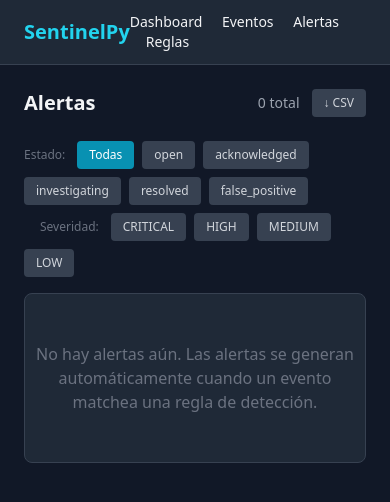
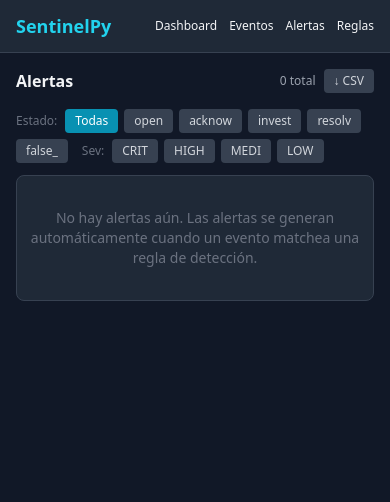
Before and after one commit to Dennis-9430/SentinelPy, a FastAPI app: page /alerts in a window 390 px wide. Shown: the top 502 px of the page. Run offline with FastAPI, Linux system fonts and the light colour scheme; data that the repository does not hold is empty; some libraries are stand-ins or nearby versions.

Commit message:
style: navbar centrado, dashboard compacto, tablas responsivas y modernas

```diff
--- a/backend/app/templates/alerts.html
+++ b/backend/app/templates/alerts.html
@@ -1,39 +1,39 @@
 {# Página de alertas con paginación, filtros y cambio de estado.
-   Extiende base.html. #}
+   Extiende base.html. Diseño compacto y responsive. #}
 {% extends "base.html" %}
 {% block title %}Alertas{% endblock %}
 
 {% block content %}
-<div class="flex items-center justify-between mb-6">
-    <h2 class="text-xl font-semibold">Alertas</h2>
-    <div class="flex gap-3 items-center">
-        <span class="text-sm text-gray-400">{{ total_alertas }} total</span>
+<div class="flex items-center justify-between mb-4">
+    <h2 class="text-base sm:text-lg font-semibold">Alertas</h2>
+    <div class="flex gap-2 sm:gap-3 items-center">
+        <span class="text-xs sm:text-sm text-gray-400">{{ total_alertas }} total</span>
         <a href="/api/alerts/exportar{% if estado_seleccionado %}?estado={{ estado_seleccionado }}{% endif %}{% if severidad_seleccionada %}{% if estado_seleccionado %}&{% else %}?{% endif %}severidad={{ severidad_seleccionada }}{% endif %}"
-           class="px-3 py-1.5 rounded text-xs bg-gray-700 text-gray-300 hover:bg-gray-600">
+           class="px-2.5 py-1 rounded text-xs bg-gray-700 text-gray-300 hover:bg-gray-600 transition-colors">
             ↓ CSV
         </a>
     </div>
 </div>
 
 {# ── Filtros ──────────────────────────────────────────────────────────── #}
-<div class="flex gap-2 mb-4 flex-wrap">
-    <span class="text-xs text-gray-500 self-center mr-1">Estado:</span>
+<div class="flex gap-1.5 mb-3 sm:mb-4 flex-wrap items-center">
+    <span class="text-xs text-gray-500 mr-0.5">Estado:</span>
     <a href="/alerts"
-       class="px-3 py-1.5 rounded text-xs {% if not estado_seleccionado %}bg-cyan-600 text-white{% else %}bg-gray-700 text-gray-300 hover:bg-gray-600{% endif %}">
+       class="px-2.5 py-1 rounded text-xs {% if not estado_seleccionado %}bg-cyan-600 text-white{% else %}bg-gray-700 text-gray-300 hover:bg-gray-600{% endif %} transition-colors">
         Todas
     </a>
     {% for e in ['open', 'acknowledged', 'investigating', 'resolved', 'false_positive'] %}
     <a href="/alerts?estado={{ e }}{% if severidad_seleccionada %}&severidad={{ severidad_seleccionada }}{% endif %}"
-       class="px-3 py-1.5 rounded text-xs {% if estado_seleccionado == e %}bg-cyan-600 text-white{% else %}bg-gray-700 text-gray-300 hover:bg-gray-600{% endif %}">
-        {{ e }}
+       class="px-2.5 py-1 rounded text-xs {% if estado_seleccionado == e %}bg-cyan-600 text-white{% else %}bg-gray-700 text-gray-300 hover:bg-gray-600{% endif %} transition-colors">
+        {{ e[:6] }}
     </a>
     {% endfor %}
 
-    <span class="text-xs text-gray-500 self-center ml-4 mr-1">Severidad:</span>
+    <span class="text-xs text-gray-500 ml-2 mr-0.5">Sev:</span>
     {% for s in ['critical', 'high', 'medium', 'low'] %}
     <a href="/alerts?severidad={{ s }}{% if estado_seleccionado %}&estado={{ estado_seleccionado }}{% endif %}"
-       class="px-3 py-1.5 rounded text-xs {% if severidad_seleccionada == s %}bg-cyan-600 text-white{% else %}bg-gray-700 text-gray-300 hover:bg-gray-600{% endif %}">
-        {{ s|upper }}
+       class="px-2.5 py-1 rounded text-xs {% if severidad_seleccionada == s %}bg-cyan-600 text-white{% else %}bg-gray-700 text-gray-300 hover:bg-gray-600{% endif %} transition-colors">
+        {{ s[:4]|upper }}
     </a>
     {% endfor %}
 </div>
@@ -42,74 +42,74 @@
 <div class="bg-gray-800 rounded-lg border border-gray-700 overflow-hidden">
     {% if alertas %}
     <div class="overflow-x-auto">
-        <table class="w-full text-sm">
+        <table class="w-full text-xs sm:text-sm">
             <thead>
                 <tr class="text-gray-400 border-b border-gray-700 bg-gray-800/50">
-                    <th class="text-left py-3 px-4">Título</th>
-                    <th class="text-left py-3 px-4">Severidad</th>
-                    <th class="text-left py-3 px-4">Estado</th>
-                    <th class="text-left py-3 px-4">Eventos</th>
-                    <th class="text-left py-3 px-4">Creada</th>
-                    <th class="text-left py-3 px-4">Resuelta</th>
-                    <th class="text-left py-3 px-4">Acción</th>
+                    <th class="text-left py-2 px-2 sm:px-3">Título</th>
+                    <th class="text-left py-2 px-2 sm:px-3">Sev</th>
+                    <th class="text-left py-2 px-2 sm:px-3">Estado</th>
+                    <th class="text-center py-2 px-2 sm:px-3">#</th>
+                    <th class="hidden sm:table-cell text-left py-2 px-2 sm:px-3">Creada</th>
+                    <th class="hidden md:table-cell text-left py-2 px-2 sm:px-3">Resuelta</th>
+                    <th class="text-left py-2 px-2 sm:px-3">Acción</th>
                 </tr>
             </thead>
             <tbody>
                 {% for a in alertas %}
-                <tr class="border-b border-gray-700/50 hover:bg-gray-700/30">
-                    <td class="py-2.5 px-4">
-                        <div class="text-gray-200 font-medium">{{ a.title }}</div>
+                <tr class="border-b border-gray-700/50 hover:bg-gray-700/30 transition-colors">
+                    <td class="py-1.5 sm:py-2 px-2 sm:px-3">
+                        <div class="text-gray-200 font-medium text-xs sm:text-sm">{{ a.title[:40] }}{% if a.title|length > 40 %}…{% endif %}</div>
                         {% if a.description %}
-                        <div class="text-xs text-gray-500 truncate max-w-xs" title="{{ a.description }}">
-                            {{ a.description[:80] }}{% if a.description|length > 80 %}…{% endif %}
+                        <div class="text-xs text-gray-500 truncate max-w-[120px] sm:max-w-xs" title="{{ a.description }}">
+                            {{ a.description[:50] }}{% if a.description|length > 50 %}…{% endif %}
                         </div>
                         {% endif %}
                     </td>
-                    <td class="py-2.5 px-4">
+                    <td class="py-1.5 sm:py-2 px-2 sm:px-3">
                         {% set sev = a.severity|lower %}
                         {% if sev == 'critical' %}
-                            <span class="px-2 py-0.5 rounded text-xs bg-red-900/50 text-red-400">CRITICAL</span>
+                            <span class="px-1.5 py-0.5 rounded text-xs bg-red-900/50 text-red-400">CRIT</span>
                         {% elif sev == 'high' %}
-                            <span class="px-2 py-0.5 rounded text-xs bg-orange-900/50 text-orange-400">HIGH</span>
+                            <span class="px-1.5 py-0.5 rounded text-xs bg-orange-900/50 text-orange-400">HIGH</span>
                         {% elif sev == 'medium' %}
-                            <span class="px-2 py-0.5 rounded text-xs bg-yellow-900/50 text-yellow-400">MEDIUM</span>
+                            <span class="px-1.5 py-0.5 rounded text-xs bg-yellow-900/50 text-yellow-400">MED</span>
                         {% else %}
-                            <span class="px-2 py-0.5 rounded text-xs bg-blue-900/50 text-blue-400">LOW</span>
+                            <span class="px-1.5 py-0.5 rounded text-xs bg-blue-900/50 text-blue-400">LOW</span>
                         {% endif %}
                     </td>
-                    <td class="py-2.5 px-4">
+                    <td class="py-1.5 sm:py-2 px-2 sm:px-3">
                         {% set st = a.status %}
                         {% if st == 'open' %}
-                            <span class="px-2 py-0.5 rounded text-xs bg-red-900/50 text-red-400">open</span>
+                            <span class="px-1.5 py-0.5 rounded text-xs bg-red-900/50 text-red-400">open</span>
                         {% elif st == 'acknowledged' %}
-                            <span class="px-2 py-0.5 rounded text-xs bg-yellow-900/50 text-yellow-400">ack</span>
+                            <span class="px-1.5 py-0.5 rounded text-xs bg-yellow-900/50 text-yellow-400">ack</span>
                         {% elif st == 'investigating' %}
-                            <span class="px-2 py-0.5 rounded text-xs bg-blue-900/50 text-blue-400">investigating</span>
+                            <span class="px-1.5 py-0.5 rounded text-xs bg-blue-900/50 text-blue-400">inv</span>
                         {% elif st == 'resolved' %}
-                            <span class="px-2 py-0.5 rounded text-xs bg-green-900/50 text-green-400">resolved</span>
+                            <span class="px-1.5 py-0.5 rounded text-xs bg-green-900/50 text-green-400">done</span>
                         {% elif st == 'false_positive' %}
-                            <span class="px-2 py-0.5 rounded text-xs bg-gray-700 text-gray-400">false positive</span>
+                            <span class="px-1.5 py-0.5 rounded text-xs bg-gray-700 text-gray-400">FP</span>
                         {% endif %}
                     </td>
-                    <td class="py-2.5 px-4 text-gray-400 text-center">{{ a.event_count }}</td>
-                    <td class="py-2.5 px-4 text-gray-400 text-xs whitespace-nowrap font-mono">
+                    <td class="py-1.5 sm:py-2 px-2 sm:px-3 text-gray-400 text-center">{{ a.event_count }}</td>
+                    <td class="hidden sm:table-cell py-1.5 sm:py-2 px-2 sm:px-3 text-gray-400 text-xs font-mono">
                         {{ a.created_at.strftime('%d/%m %H:%M') if a.created_at else '-' }}
                     </td>
-                    <td class="py-2.5 px-4 text-gray-400 text-xs whitespace-nowrap font-mono">
+                    <td class="hidden md:table-cell py-1.5 sm:py-2 px-2 sm:px-3 text-gray-400 text-xs font-mono">
                         {{ a.resolved_at.strftime('%d/%m %H:%M') if a.resolved_at else '-' }}
                     </td>
-                    <td class="py-2.5 px-4">
+                    <td class="py-1.5 sm:py-2 px-2 sm:px-3">
                         {% if a.status not in ('resolved', 'false_positive') %}
                         <form action="/alerts/{{ a.id }}/estado" method="post" class="flex gap-1">
                             <select name="estado"
-                                    class="bg-gray-700 text-xs text-gray-300 rounded px-1.5 py-1 border border-gray-600">
+                                    class="bg-gray-700 text-xs text-gray-300 rounded px-1 py-0.5 border border-gray-600 w-16 sm:w-auto">
                                 <option value="acknowledged" {% if a.status == 'acknowledged' %}selected{% endif %}>Ack</option>
-                                <option value="investigating" {% if a.status == 'investigating' %}selected{% endif %}>Investigar</option>
-                                <option value="resolved">Resolver</option>
-                                <option value="false_positive">Falso +</option>
+                                <option value="investigating" {% if a.status == 'investigating' %}selected{% endif %}>Inv</option>
+                                <option value="resolved">Res</option>
+                                <option value="false_positive">FP</option>
                             </select>
                             <button type="submit"
-                                    class="px-2 py-1 rounded text-xs bg-gray-700 text-gray-300 hover:bg-gray-600">
+                                    class="px-1.5 py-0.5 rounded text-xs bg-gray-700 text-gray-300 hover:bg-gray-600 transition-colors">
                                 OK
                             </button>
                         </form>
@@ -125,21 +125,21 @@
 
     {# ── Paginación ───────────────────────────────────────────────────── #}
     {% if total_paginas > 1 %}
-    <div class="flex items-center justify-between px-4 py-3 border-t border-gray-700">
-        <span class="text-sm text-gray-400">
-            Página {{ pagina_actual }} de {{ total_paginas }}
+    <div class="flex items-center justify-between px-3 sm:px-4 py-2.5 border-t border-gray-700">
+        <span class="text-xs text-gray-400">
+            Pág {{ pagina_actual }}/{{ total_paginas }}
         </span>
-        <div class="flex gap-2">
+        <div class="flex gap-1.5">
             {% if pagina_actual > 1 %}
             <a href="/alerts?pagina={{ pagina_actual - 1 }}{% if estado_seleccionado %}&estado={{ estado_seleccionado }}{% endif %}{% if severidad_seleccionada %}&severidad={{ severidad_seleccionada }}{% endif %}"
-               class="px-3 py-1.5 rounded text-xs bg-gray-700 text-gray-300 hover:bg-gray-600">
-                ← Anterior
+               class="px-2.5 py-1 rounded text-xs bg-gray-700 text-gray-300 hover:bg-gray-600 transition-colors">
+                ← Ant
             </a>
             {% endif %}
             {% if pagina_actual < total_paginas %}
             <a href="/alerts?pagina={{ pagina_actual + 1 }}{% if estado_seleccionado %}&estado={{ estado_seleccionado }}{% endif %}{% if severidad_seleccionada %}&severidad={{ severidad_seleccionada }}{% endif %}"
-               class="px-3 py-1.5 rounded text-xs bg-gray-700 text-gray-300 hover:bg-gray-600">
-                Siguiente →
+               class="px-2.5 py-1 rounded text-xs bg-gray-700 text-gray-300 hover:bg-gray-600 transition-colors">
+                Sig →
             </a>
             {% endif %}
         </div>
@@ -147,7 +147,7 @@
     {% endif %}
 
     {% else %}
-    <p class="text-gray-500 text-center py-12">
+    <p class="text-gray-500 text-center py-8 sm:py-10 text-sm">
         No hay alertas aún. Las alertas se generan automáticamente cuando un evento
         matchea una regla de detección.
     </p>
--- a/backend/app/templates/base.html
+++ b/backend/app/templates/base.html
@@ -13,24 +13,23 @@
     <script src="https://cdn.jsdelivr.net/npm/chart.js@4.4.7/dist/chart.umd.min.js"></script>
 </head>
 <body class="bg-gray-900 text-gray-100 min-h-screen">
-    {# ── Barra de navegación superior ─────────────────────────────────── #}
-    <nav class="bg-gray-800 border-b border-gray-700 px-6 py-3">
-        <div class="flex items-center justify-between">
+    {# ── Barra de navegación superior centrada ─────────────────────────── #}
+    <nav class="bg-gray-800 border-b border-gray-700">
+        <div class="max-w-7xl mx-auto px-4 sm:px-6 py-3 flex items-center justify-between">
             {# Logo/nombre de la app #}
-            <h1 class="text-xl font-bold text-cyan-400">{{ app_name }}</h1>
+            <h1 class="text-lg sm:text-xl font-bold text-cyan-400">{{ app_name }}</h1>
             {# Navegación principal — cada link lleva a una sección #}
-            <div class="space-x-4 text-sm">
-                <a href="/" class="hover:text-cyan-400">Dashboard</a>
-                <a href="/events" class="hover:text-cyan-400">Eventos</a>
-                <a href="/alerts" class="hover:text-cyan-400">Alertas</a>
-                <a href="/rules" class="hover:text-cyan-400">Reglas</a>
+            <div class="flex gap-3 sm:gap-5 text-xs sm:text-sm">
+                <a href="/" class="hover:text-cyan-400 transition-colors">Dashboard</a>
+                <a href="/events" class="hover:text-cyan-400 transition-colors">Eventos</a>
+                <a href="/alerts" class="hover:text-cyan-400 transition-colors">Alertas</a>
+                <a href="/rules" class="hover:text-cyan-400 transition-colors">Reglas</a>
             </div>
         </div>
     </nav>
 
-    {# ── Contenido principal ─────────────────────────────────────────── #}
-    {# Cada página hija llena este bloque con su contenido específico #}
-    <main class="p-6">
+    {# ── Contenido principal centrado y responsive ────────────────────── #}
+    <main class="max-w-7xl mx-auto px-4 sm:px-6 py-4 sm:py-6">
         {% block content %}{% endblock %}
     </main>
 
```
Also changed, not shown: backend/app/templates/events.html (+46 -46 lines), backend/app/templates/index.html (+45 -45 lines), backend/app/templates/rules.html (+57 -59 lines).
